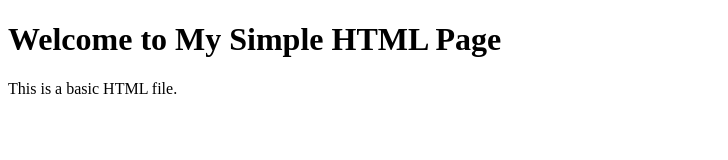
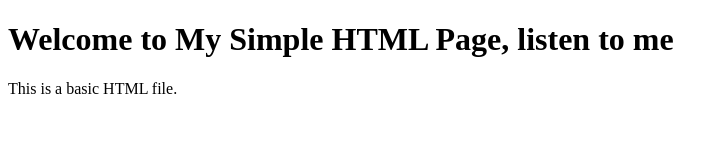
Before and after one commit to lyndaholivia/git-made-easy, a plain HTML site: page index.html in a window 1280 px wide. Shown: the whole page, without its empty margins (0-728 px from the left). Drawn offline with Linux system fonts and the light colour scheme.

Commit message:
changing index.html

```diff
--- a/index.html
+++ b/index.html
@@ -5,7 +5,7 @@
     <title>Simple HTML Page</title>
 </head>
 <body>
-    <h1>Welcome to My Simple HTML Page</h1>
+    <h1>Welcome to My Simple HTML Page, listen to me</h1>
     <p>This is a basic HTML file.</p>
 </body>
 </html>
```
